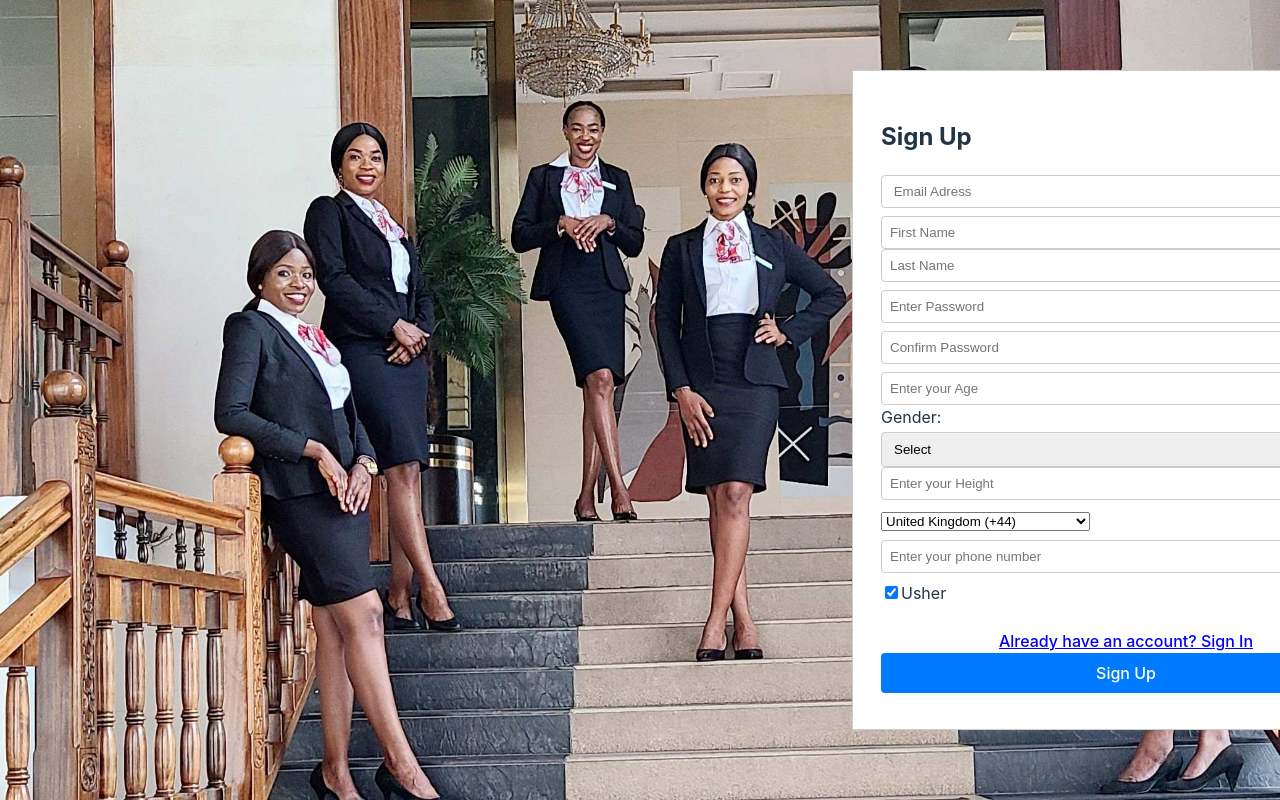
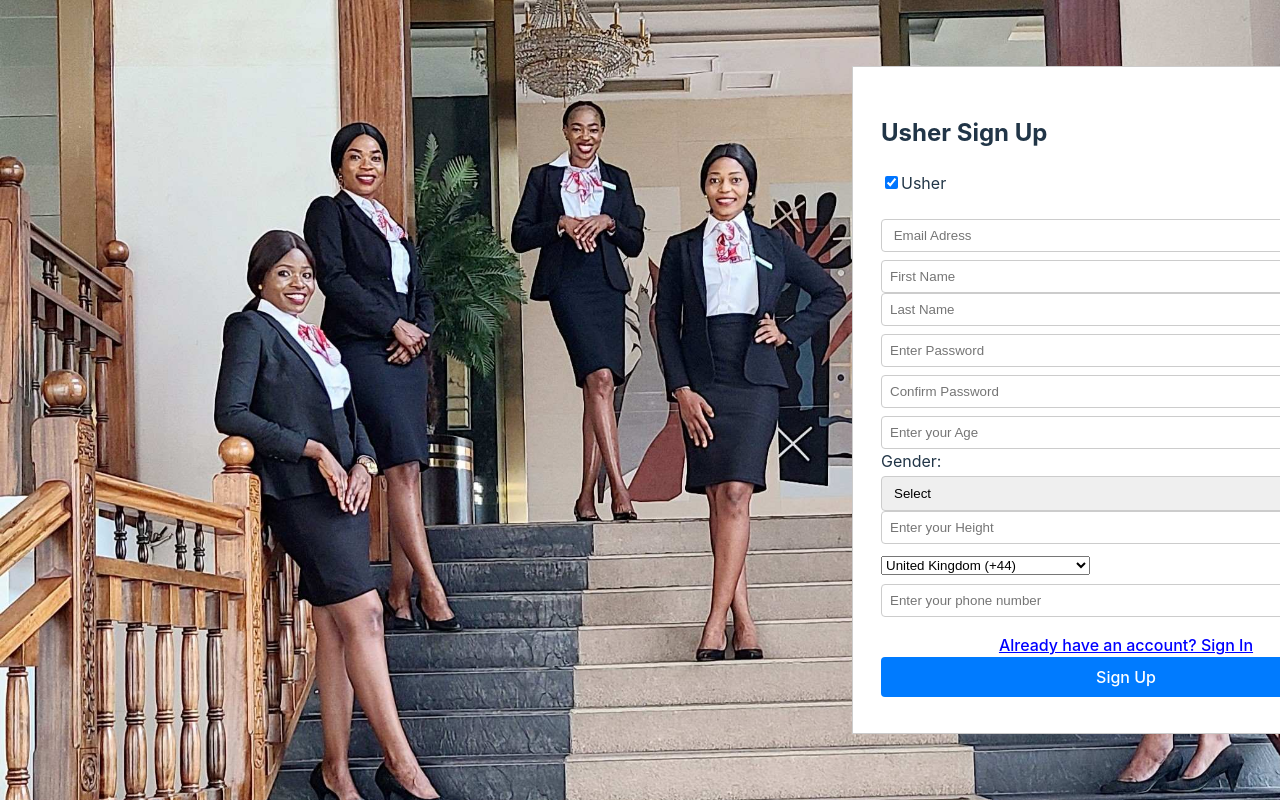
Before and after one commit to bernadettestella/Event_Mate, a React (Vite) app in the folder frontend/: page /Pages/SignUp in a window 1280 px wide. Shown: the top 800 px of the page. Built offline with nearby package versions, Linux system fonts and the light colour scheme.

Commit message:
EventPlanner form created

```diff
--- a/frontend/src/Pages/EventPlanner.tsx
+++ b/frontend/src/Pages/EventPlanner.tsx
@@ -19,7 +19,7 @@ const BackgroundSection = styled.div`
 `;
 
 const FormContainer = styled.div`
-width: 30%;
+width: 35%;
   background: #fff;
   padding: 2%;
   justify-content: right;
@@ -32,12 +32,12 @@ width: 30%;
 `;
 
 const FormGroup = styled.div`
-  margin-bottom: 0.5rem;
+  margin-bottom: 0.2rem;
 `;
 
 const Label = styled.label`
   display: flex;
-  margin-bottom: 0.5rem;
+  margin-bottom: 0.2rem;
 `;
 
 const Input = styled.input`
--- a/frontend/src/Pages/SignUp.tsx
+++ b/frontend/src/Pages/SignUp.tsx
@@ -154,11 +154,25 @@ const SignUpForm = () => {
 
   return (
     <BackgroundSection>
+      {isUsher && (
       <FormContainer>
-        <h2>Sign Up</h2>
+        <h2>Usher Sign Up</h2>
         {message && <ErrorMessage>{message}</ErrorMessage>}
-        <form onSubmit={handleSubmit}>
-          <FormGroup>
+        <ToggleContainer>
+          <ToggleLabel>
+            <input
+              type="checkbox"
+              checked={isUsher}
+              onChange={handleToggle}
+            />
+            {isUsher ? 'Usher' : 'Event Planner'}
+          </ToggleLabel>
+        </ToggleContainer>
+        {isUsher && (
+          <form onSubmit={handleSubmit}>
+            {/* Render Usher sign-up form */}
+            {/* Input fields */}
+            <FormGroup>
             <Input type="email" id="email" name="email" value={signUpData.email} onChange={handleChange}placeholder=" Email Adress" required />
             {errors.email && <ErrorMessage>{errors.email}</ErrorMessage>}
           </FormGroup>
@@ -191,19 +205,17 @@ const SignUpForm = () => {
           <FormGroup>
             <Input type="text" id="phone" name="phone" value={signUpData.phone} onChange={handleChange} placeholder="Enter your phone number" required />
           </FormGroup>
-          <ToggleContainer>
-            <ToggleLabel>
-              <input type="checkbox" checked={isUsher} onChange={() => setIsUsher(!isUsher)} />
-              {isUsher ? 'Usher' : 'Event Planner'}
-            </ToggleLabel>
-          </ToggleContainer>
-          {!isUsher && <EventPlannerForm />} {/* Render Event Planner form if Event Planner is selected */}
           <FormGroup>
             <SignInLink href="/">Already have an account? Sign In</SignInLink>
             <Button type="submit">Sign Up</Button>
           </FormGroup>
-        </form>
-      </FormContainer>
+
+          </form>
+        )}
+        {!isUsher && <EventPlannerForm />} {/* Render Event Planner form if Event Planner is selected */}
+        </FormContainer>
+      )}
+      {!isUsher && <EventPlannerForm />}
     </BackgroundSection>
   );
 };
```
